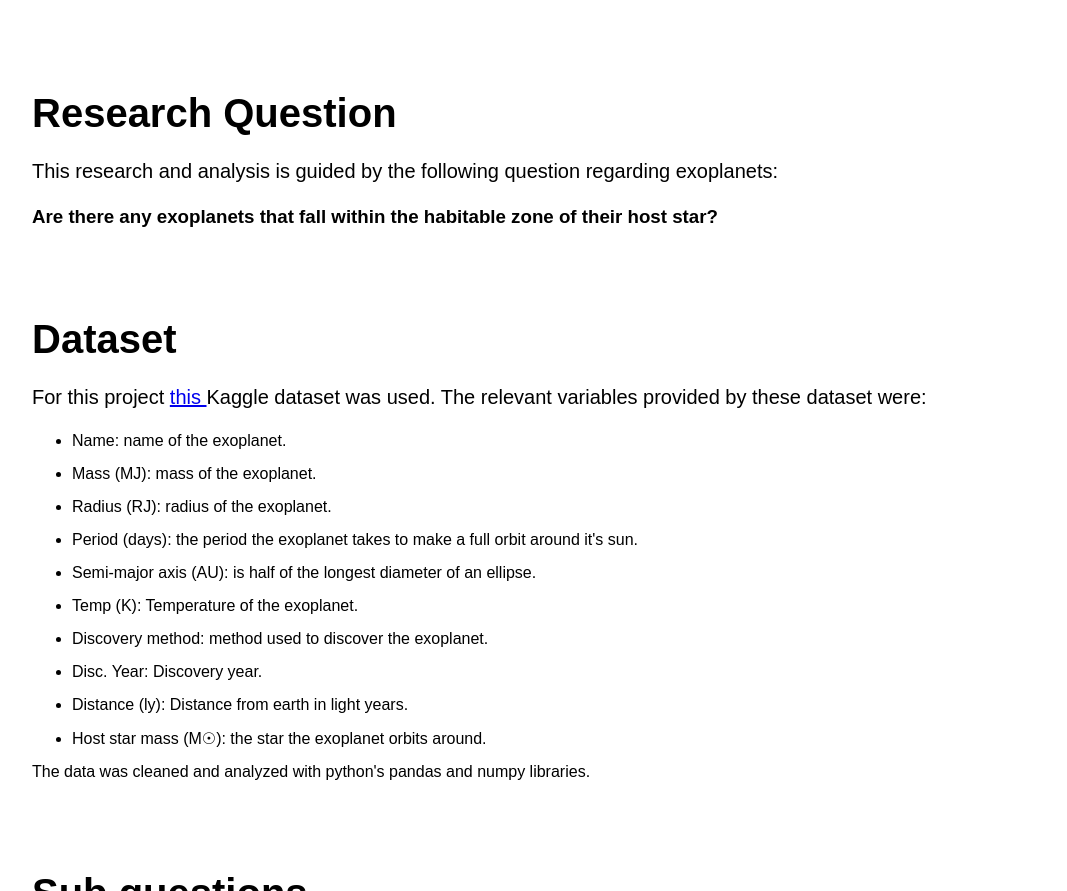
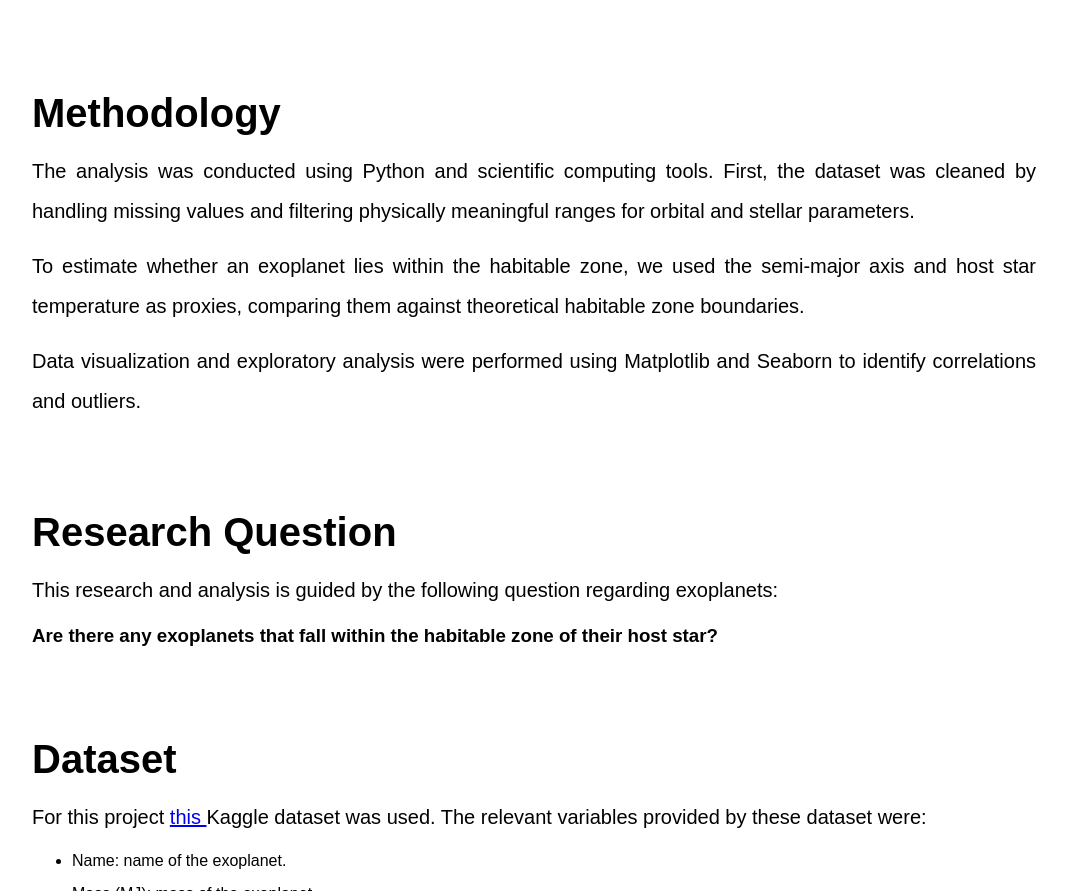
Before and after one commit to H4RU77/ExoPlanet, a plain HTML site: page index.html in a window 1280 px wide. Shown: the part 949-1840 px from the top of the page, without its empty margins (116-1183 px from the left). Drawn offline with Linux system fonts and the light colour scheme.

Commit message:
frontend edit and notebook add

```diff
--- a/index.html
+++ b/index.html
@@ -38,6 +38,27 @@
         </p>
         <img src="images\researchquestionimg.jpg" class="img">
     </div>
+
+     <!--Methodology -->
+    <div class="row">
+    <h2>Methodology</h2>
+    <p>
+        The analysis was conducted using Python and scientific computing tools.
+        First, the dataset was cleaned by handling missing values and filtering
+        physically meaningful ranges for orbital and stellar parameters.
+    </p>
+    <p>
+        To estimate whether an exoplanet lies within the habitable zone, we used
+        the semi-major axis and host star temperature as proxies, comparing them
+        against theoretical habitable zone boundaries.
+    </p>
+    <p>
+        Data visualization and exploratory analysis were performed using
+        Matplotlib and Seaborn to identify correlations and outliers.
+    </p>
+</div>
+
+
     <!--Research Question -->
     <div class="row">
         <h2>Research Question</h2>
```
Also changed, not shown: 1 other file.
